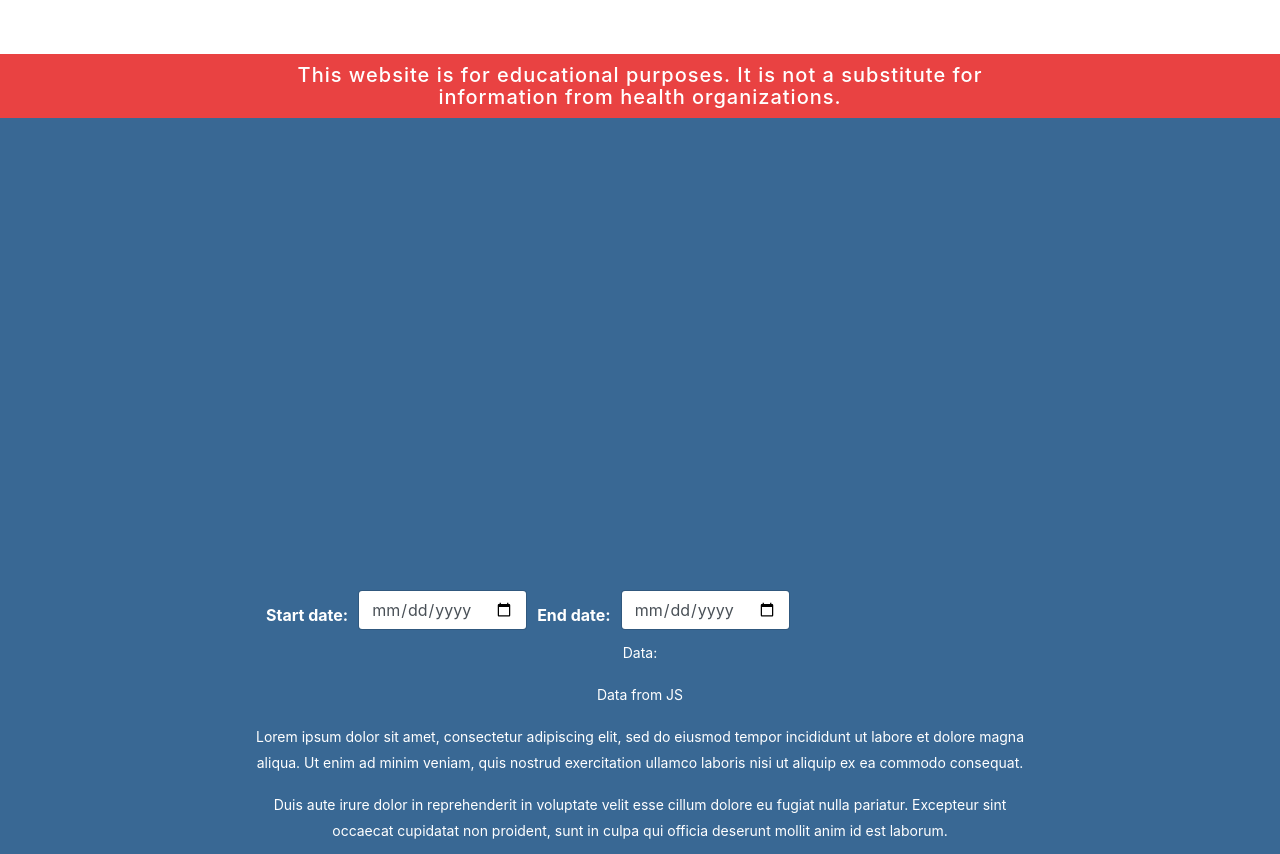
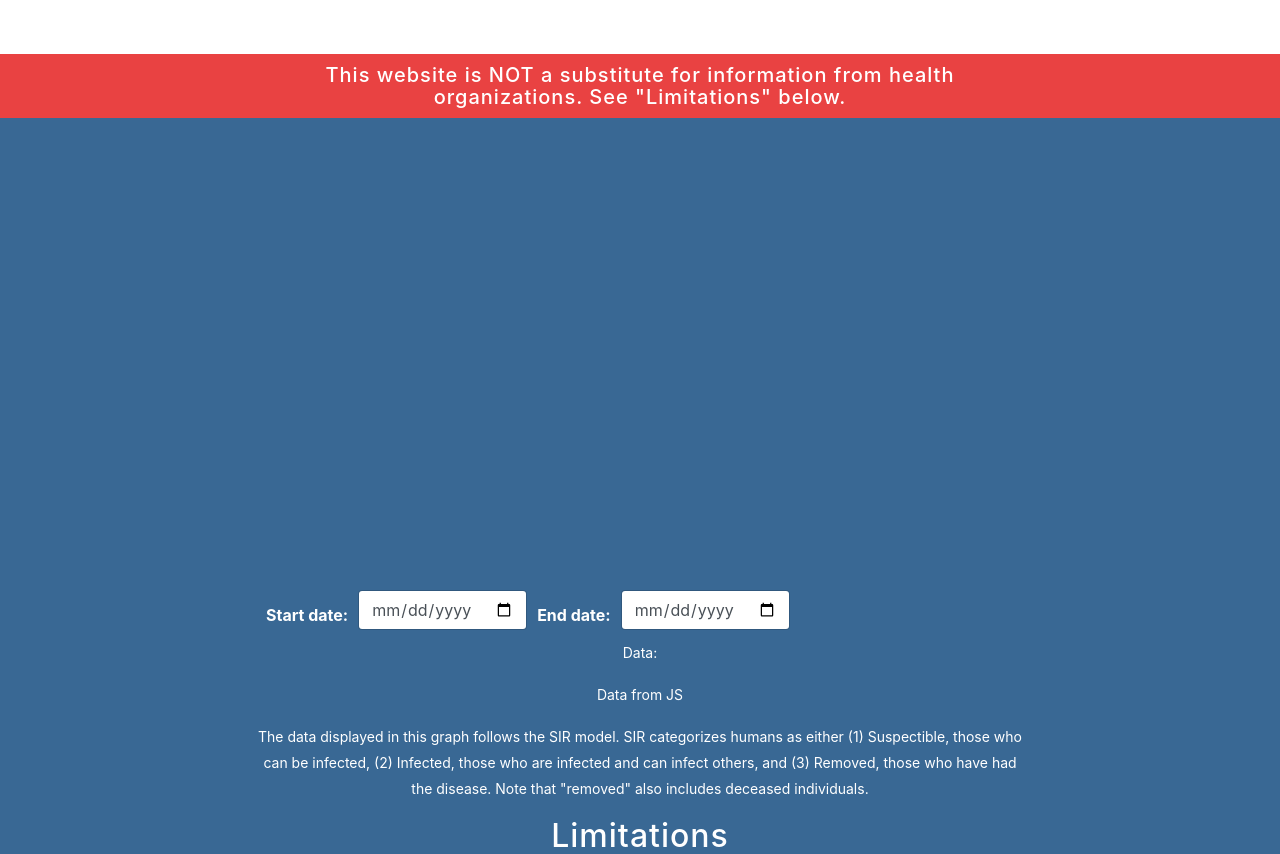
Before and after one commit to balwes/bwest-uggelberg, a website with bundled scripts: page index.html in a window 1280 px wide. Shown: the part 98-952 px from the top of the page. Built offline with nearby package versions, Linux system fonts and the light colour scheme; no server answers.

Commit message:
Add descriptive text to the page

```diff
--- a/css/main.css
+++ b/css/main.css
@@ -38,6 +38,10 @@ div.container {
 
 .date-text-box {
   margin: 10px 0px 0px 0px;
+}
+
+h1.smaller {
+  font-size: 200%;
 }
 
 /* ==========================================================================
--- a/index.html
+++ b/index.html
@@ -18,7 +18,7 @@
 
 		<section class="disclaimer">
 			<div class="container col-xs-12 text-center">
-				<h1 class="no-padding disclaimer-text">This website is for educational purposes. It is not a substitute for information from health organizations.</h1>
+				<h1 class="no-padding disclaimer-text">This website is NOT a substitute for information from health organizations. See "Limitations" below.</h1>
 			</div>
 		</section>
 
@@ -34,8 +34,9 @@
 				</div>
 				<p id="title">Data:</p>
 				<p id="data">No Data</p>
-				<p>Lorem ipsum dolor sit amet, consectetur adipiscing elit, sed do eiusmod tempor incididunt ut labore et dolore magna aliqua. Ut enim ad minim veniam, quis nostrud exercitation ullamco laboris nisi ut aliquip ex ea commodo consequat.</p>
-				<p>Duis aute irure dolor in reprehenderit in voluptate velit esse cillum dolore eu fugiat nulla pariatur. Excepteur sint occaecat cupidatat non proident, sunt in culpa qui officia deserunt mollit anim id est laborum.</p>
+				<p>The data displayed in this graph follows the SIR model. SIR categorizes humans as either (1) Suspectible, those who can be infected, (2) Infected, those who are infected and can infect others, and (3) Removed, those who have had the disease. Note that "removed" also includes deceased individuals.</p>
+				<h1 class="smaller">Limitations</h1>
+				<p>This website was made for a course in computer science and should not be substituted for information from health organizations. Please view this page as an introduction to SIR modeling using COVID-19 data. Also keep in mind that models are a simplification of reality. Search the web if you want to learn more about SIR and models.</p>
 			</div>
 		</section>
 
```
